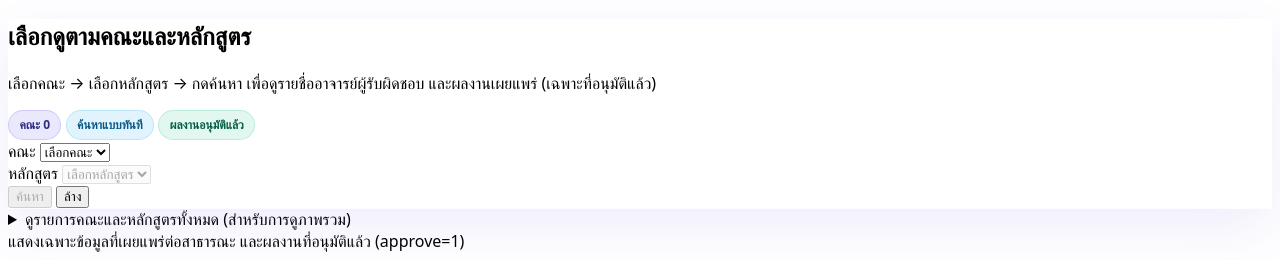
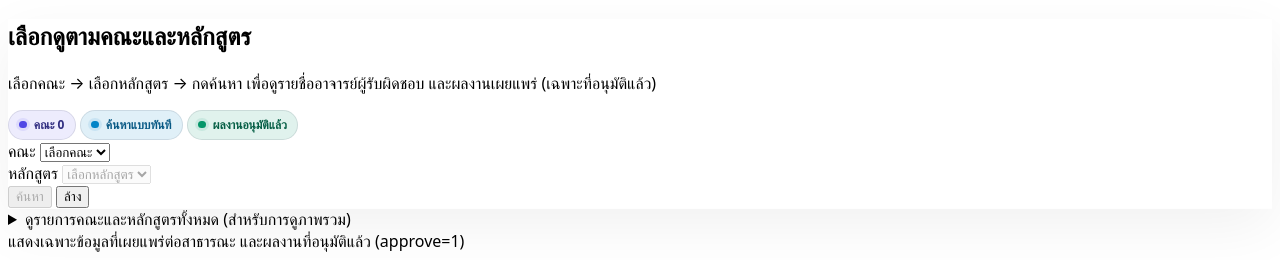
Before and after one commit to beebrain/ResearchRecord, a CodeIgniter 4 app: the page made by app/Views/public/home.php in a window 1280 px wide. Shown: the part 2737-2997 px from the top of the page. Run offline with PHP 8.4 and a stand-in for CodeIgniter, Linux system fonts and the light colour scheme; the template is opened without the code that fills it, so the values that code supplies are empty; some libraries are stand-ins or nearby versions.

Commit message:
Replace gradients with chip-card accents.
Remove page-level gradients and use per-card chip accents and solid rails for clearer, more playful visual identity.

Co-authored-by: Cursor <cursoragent@cursor.com>

```diff
--- a/app/Views/public/home.php
+++ b/app/Views/public/home.php
@@ -13,8 +13,6 @@
             --rr-muted:#475569;
             --rr-ring:rgba(99,102,241,.55);
             --rr-accent:#4f46e5;
-            --rr-sky:#0ea5e9;
-            --rr-emerald:#10b981;
         }
         html{scroll-behavior:smooth;}
         body{font-family:"Sarabun",ui-sans-serif,system-ui,-apple-system,"Segoe UI",sans-serif;}
@@ -35,14 +33,17 @@
         .rr-kicker{letter-spacing:.12em; text-transform:uppercase;}
         .rr-linkline{background-size:200% 2px; background-position:0 100%; background-repeat:no-repeat; background-image:linear-gradient(90deg, transparent 0%, rgba(79,70,229,.35) 35%, rgba(14,165,233,.35) 65%, transparent 100%); }
         .rr-linkline:hover{background-position:100% 100%;}
-        /* louder color accents */
-        .rr-borderglow{border-color:rgba(99,102,241,.22); box-shadow:0 1px 0 rgba(255,255,255,.8), 0 18px 55px rgba(79,70,229,.10);}
+        /* chip-card system (no gradients) */
+        .rr-cardShell{border-color:rgba(15,23,42,.10); box-shadow:0 1px 0 rgba(255,255,255,.85), 0 18px 55px rgba(2,6,23,.06);}
+        .rr-accent{--rr-chipBg:rgba(79,70,229,.10); --rr-chipText:rgb(49,46,129); --rr-rail:rgb(79,70,229); --rr-soft:rgba(79,70,229,.10);}
+        .rr-accent--sky{--rr-chipBg:rgba(2,132,199,.12); --rr-chipText:rgb(7,89,133); --rr-rail:rgb(2,132,199); --rr-soft:rgba(2,132,199,.10);}
+        .rr-accent--emerald{--rr-chipBg:rgba(5,150,105,.12); --rr-chipText:rgb(6,95,70); --rr-rail:rgb(5,150,105); --rr-soft:rgba(5,150,105,.10);}
+        .rr-accent--amber{--rr-chipBg:rgba(245,158,11,.16); --rr-chipText:rgb(146,64,14); --rr-rail:rgb(245,158,11); --rr-soft:rgba(245,158,11,.10);}
+        .rr-accent--rose{--rr-chipBg:rgba(244,63,94,.14); --rr-chipText:rgb(159,18,57); --rr-rail:rgb(244,63,94); --rr-soft:rgba(244,63,94,.10);}
         .rr-rail{position:relative;}
-        .rr-rail:before{content:""; position:absolute; left:0; top:14px; bottom:14px; width:4px; border-radius:999px; background:linear-gradient(180deg, rgba(79,70,229,.95), rgba(14,165,233,.85), rgba(16,185,129,.85)); opacity:.95;}
-        .rr-pill{display:inline-flex; align-items:center; gap:.5rem; padding:.35rem .65rem; border-radius:999px; font-weight:700; font-size:.75rem;}
-        .rr-pill--indigo{background:rgba(79,70,229,.12); color:rgb(49,46,129); border:1px solid rgba(79,70,229,.18);}
-        .rr-pill--sky{background:rgba(14,165,233,.12); color:rgb(7,89,133); border:1px solid rgba(14,165,233,.18);}
-        .rr-pill--emerald{background:rgba(16,185,129,.12); color:rgb(6,95,70); border:1px solid rgba(16,185,129,.18);}
+        .rr-rail:before{content:""; position:absolute; left:0; top:14px; bottom:14px; width:4px; border-radius:999px; background:var(--rr-rail); opacity:.95;}
+        .rr-chip{display:inline-flex; align-items:center; gap:.45rem; padding:.35rem .65rem; border-radius:999px; font-weight:700; font-size:.75rem; background:var(--rr-chipBg); color:var(--rr-chipText); border:1px solid rgba(15,23,42,.10);}
+        .rr-chipDot{width:.45rem; height:.45rem; border-radius:999px; background:var(--rr-rail); box-shadow:0 0 0 3px var(--rr-soft);}
         .rr-pop{transition:transform 160ms ease, box-shadow 160ms ease;}
         .rr-pop:hover{transform:translateY(-1px) scale(1.01); box-shadow:0 10px 28px rgba(2,6,23,.10);}
     </style>
@@ -57,7 +58,7 @@
         <div class="max-w-6xl mx-auto px-4 py-5 flex items-center justify-between gap-4">
             <div class="min-w-0">
                 <div class="flex items-center gap-3">
-                    <div class="w-10 h-10 rounded-xl bg-gradient-to-br from-indigo-600 via-indigo-600 to-sky-500 text-white flex items-center justify-center shadow-sm ring-1 ring-white/30">
+                    <div class="w-10 h-10 rounded-xl bg-indigo-600 text-white flex items-center justify-center shadow-sm ring-1 ring-white/30">
                         <svg class="w-5 h-5" viewBox="0 0 24 24" fill="none" stroke="currentColor" stroke-width="2" aria-hidden="true">
                             <path d="M12 6.253v13m0-13C10.832 5.477 9.246 5 7.5 5S4.168 5.477 3 6.253v13C4.168 18.477 5.754 18 7.5 18s3.332.477 4.5 1.253m0-13C13.168 5.477 14.754 5 16.5 5c1.747 0 3.332.477 4.5 1.253v13C19.832 18.477 18.247 18 16.5 18c-1.746 0-3.332.477-4.5 1.253" />
                         </svg>
@@ -81,12 +82,6 @@
         </div>
     </header>
 
-    <div aria-hidden="true" class="pointer-events-none absolute inset-x-0 -top-36 -z-10">
-        <div class="mx-auto max-w-6xl px-4">
-            <div class="h-56 rounded-[2rem] bg-[radial-gradient(circle_at_18%_24%,rgba(79,70,229,.45),transparent_55%),radial-gradient(circle_at_62%_18%,rgba(14,165,233,.38),transparent_55%),radial-gradient(circle_at_82%_64%,rgba(16,185,129,.30),transparent_55%)] blur-2xl"></div>
-        </div>
-    </div>
-
     <main id="main" class="max-w-6xl mx-auto px-4 py-8">
         <?php if (session()->getFlashdata('error')): ?>
             <div class="mb-6 rounded-xl border border-red-200 bg-red-50 text-red-800 px-4 py-3">
@@ -95,18 +90,16 @@
         <?php endif; ?>
 
         <section class="mb-6">
-            <div class="rr-card rr-borderglow rounded-2xl bg-white border border-slate-200 p-5 shadow-sm relative overflow-hidden">
-                <div aria-hidden="true" class="absolute -top-24 -right-24 h-56 w-56 rounded-full bg-indigo-100 blur-2xl"></div>
-                <div aria-hidden="true" class="absolute -bottom-24 -left-24 h-56 w-56 rounded-full bg-emerald-100 blur-2xl"></div>
+            <div class="rr-card rr-cardShell rounded-2xl bg-white border border-slate-200 p-5 shadow-sm relative overflow-hidden">
                 <div class="flex flex-col sm:flex-row sm:items-center sm:justify-between gap-4">
                     <div>
                         <h2 class="text-base font-semibold">เลือกดูตามคณะและหลักสูตร</h2>
                         <p class="text-sm text-slate-600 mt-1">เลือกคณะ → เลือกหลักสูตร → กดค้นหา เพื่อดูรายชื่ออาจารย์ผู้รับผิดชอบ และผลงานเผยแพร่ (เฉพาะที่อนุมัติแล้ว)</p>
                     </div>
                     <div class="flex flex-wrap items-center gap-2">
-                        <span class="rr-pill rr-pill--indigo">คณะ <?= is_array($faculties) ? count($faculties) : 0 ?></span>
-                        <span class="rr-pill rr-pill--sky">ค้นหาแบบทันที</span>
-                        <span class="rr-pill rr-pill--emerald">ผลงานอนุมัติแล้ว</span>
+                        <span class="rr-accent rr-chip"><span class="rr-chipDot" aria-hidden="true"></span>คณะ <?= is_array($faculties) ? count($faculties) : 0 ?></span>
+                        <span class="rr-accent rr-accent--sky rr-chip"><span class="rr-chipDot" aria-hidden="true"></span>ค้นหาแบบทันที</span>
+                        <span class="rr-accent rr-accent--emerald rr-chip"><span class="rr-chipDot" aria-hidden="true"></span>ผลงานอนุมัติแล้ว</span>
                     </div>
                 </div>
 
@@ -127,7 +120,7 @@
                     </div>
                     <div class="md:col-span-2 flex gap-2">
                         <button id="doSearch" type="submit" disabled
-                            class="w-full rounded-xl bg-gradient-to-r from-indigo-600 to-sky-600 text-white px-4 py-3 text-sm font-semibold hover:from-indigo-700 hover:to-sky-700 disabled:bg-slate-300 disabled:text-slate-600 focus:outline-none focus:ring-2 focus:ring-offset-2 focus:ring-indigo-600 active:translate-y-[1px] transition-transform">
+                            class="w-full rounded-xl bg-indigo-600 text-white px-4 py-3 text-sm font-semibold hover:bg-indigo-700 disabled:bg-slate-300 disabled:text-slate-600 focus:outline-none focus:ring-2 focus:ring-offset-2 focus:ring-indigo-600 active:translate-y-[1px] transition-transform">
                             ค้นหา
                         </button>
                         <button id="reset" type="button"
@@ -143,19 +136,20 @@
 
         <section class="space-y-4">
             <details class="rounded-2xl bg-white border border-slate-200 overflow-hidden shadow-sm">
-                <summary class="cursor-pointer select-none px-5 py-4 bg-gradient-to-r from-indigo-50 via-sky-50 to-emerald-50 text-slate-900 font-semibold">
+                <summary class="cursor-pointer select-none px-5 py-4 bg-slate-50 text-slate-900 font-semibold">
                     ดูรายการคณะและหลักสูตรทั้งหมด
                     <span class="ml-2 text-sm font-normal text-slate-600">(สำหรับการดูภาพรวม)</span>
                 </summary>
             <?php foreach (($faculties ?? []) as $faculty): ?>
-                <article class="rr-card rr-rail rounded-2xl bg-white border border-slate-200 overflow-hidden">
+                <?php $accent = ['rr-accent', 'rr-accent rr-accent--sky', 'rr-accent rr-accent--emerald', 'rr-accent rr-accent--amber', 'rr-accent rr-accent--rose']; ?>
+                <?php $aClass = $accent[((int) ($faculty['id'] ?? 0)) % count($accent)]; ?>
+                <article class="rr-card rr-cardShell rr-rail <?= esc($aClass) ?> rounded-2xl bg-white border border-slate-200 overflow-hidden">
                     <div class="px-5 py-4 flex items-start justify-between gap-4 bg-slate-50/60">
                         <div class="min-w-0">
                             <h3 class="font-semibold text-slate-900 truncate"><?= esc($faculty['name'] ?? '') ?></h3>
                             <p class="text-sm text-slate-600 mt-1">
-                                รหัสคณะ: <span class="font-medium text-slate-800"><?= esc($faculty['code'] ?? '-') ?></span>
-                                <span class="mx-2 text-slate-300">•</span>
-                                หลักสูตร: <span class="font-medium text-slate-800"><?= isset($faculty['curriculums']) ? count($faculty['curriculums']) : 0 ?></span>
+                                <span class="rr-chip"><span class="rr-chipDot" aria-hidden="true"></span><?= esc($faculty['code'] ?? '-') ?></span>
+                                <span class="ml-2 rr-chip"><span class="rr-chipDot" aria-hidden="true"></span>หลักสูตร <?= isset($faculty['curriculums']) ? count($faculty['curriculums']) : 0 ?></span>
                             </p>
                         </div>
                     </div>
@@ -174,12 +168,14 @@
                                                 <div class="font-medium text-slate-900 group-hover:text-indigo-700 truncate">
                                                     <?= esc($c['name'] ?? '') ?>
                                                 </div>
-                                                <div class="mt-1 text-xs text-slate-600">
+                                        <div class="mt-2 text-xs text-slate-600">
                                                     <span class="inline-flex items-center gap-2">
-                                                        <span class="rounded-lg bg-indigo-50 text-indigo-800 px-2 py-0.5 font-medium">
+                                                        <span class="rr-chip">
+                                                            <span class="rr-chipDot" aria-hidden="true"></span>
                                                             <?= esc($c['code'] ?? '-') ?>
                                                         </span>
-                                                        <span class="rounded-lg bg-emerald-50 text-emerald-800 px-2 py-0.5 font-medium">
+                                                        <span class="rr-chip">
+                                                            <span class="rr-chipDot" aria-hidden="true"></span>
                                                             <?= esc($c['degree_level'] ?? '-') ?>
                                                         </span>
                                                     </span>
```
Also changed, not shown: app/Views/public/curriculum.php (+13 -15 lines).
